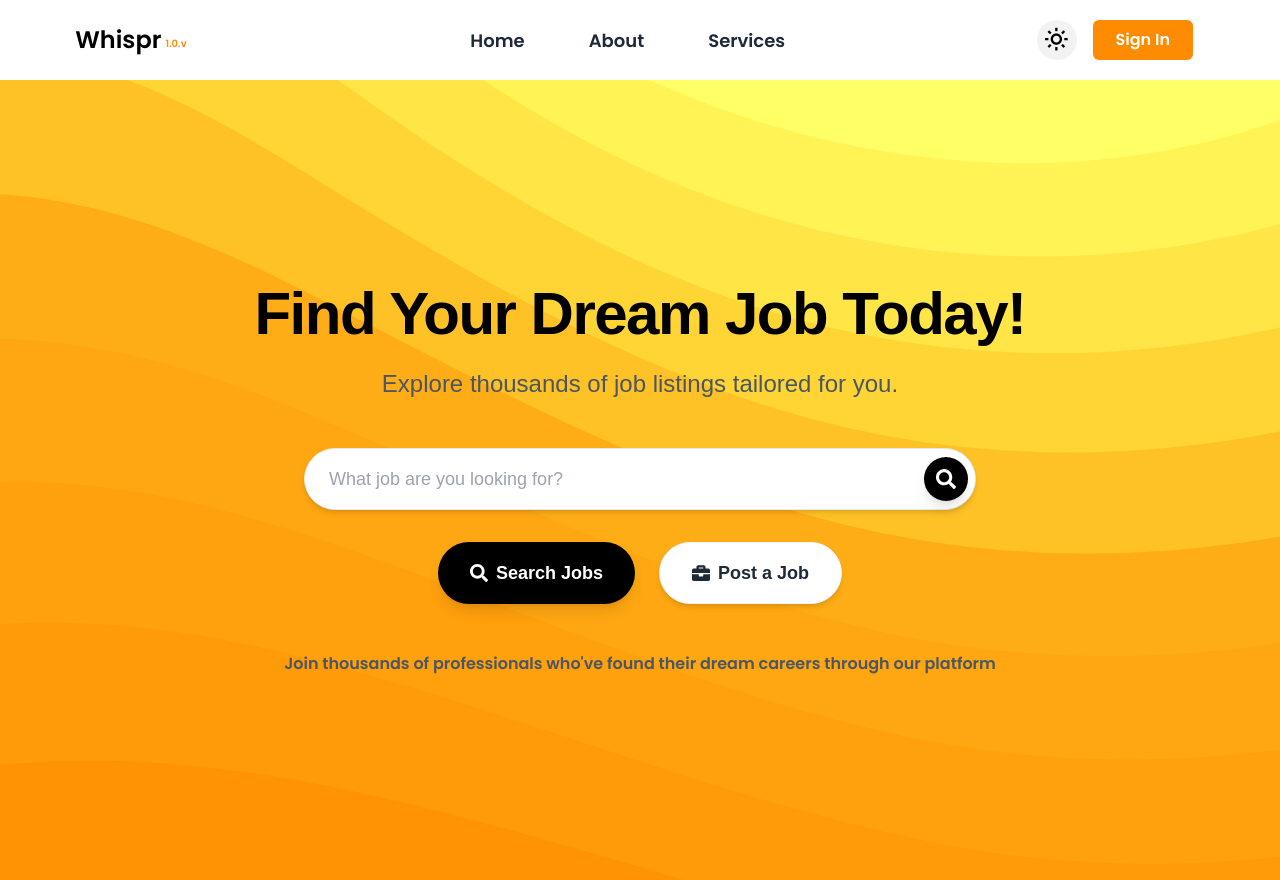
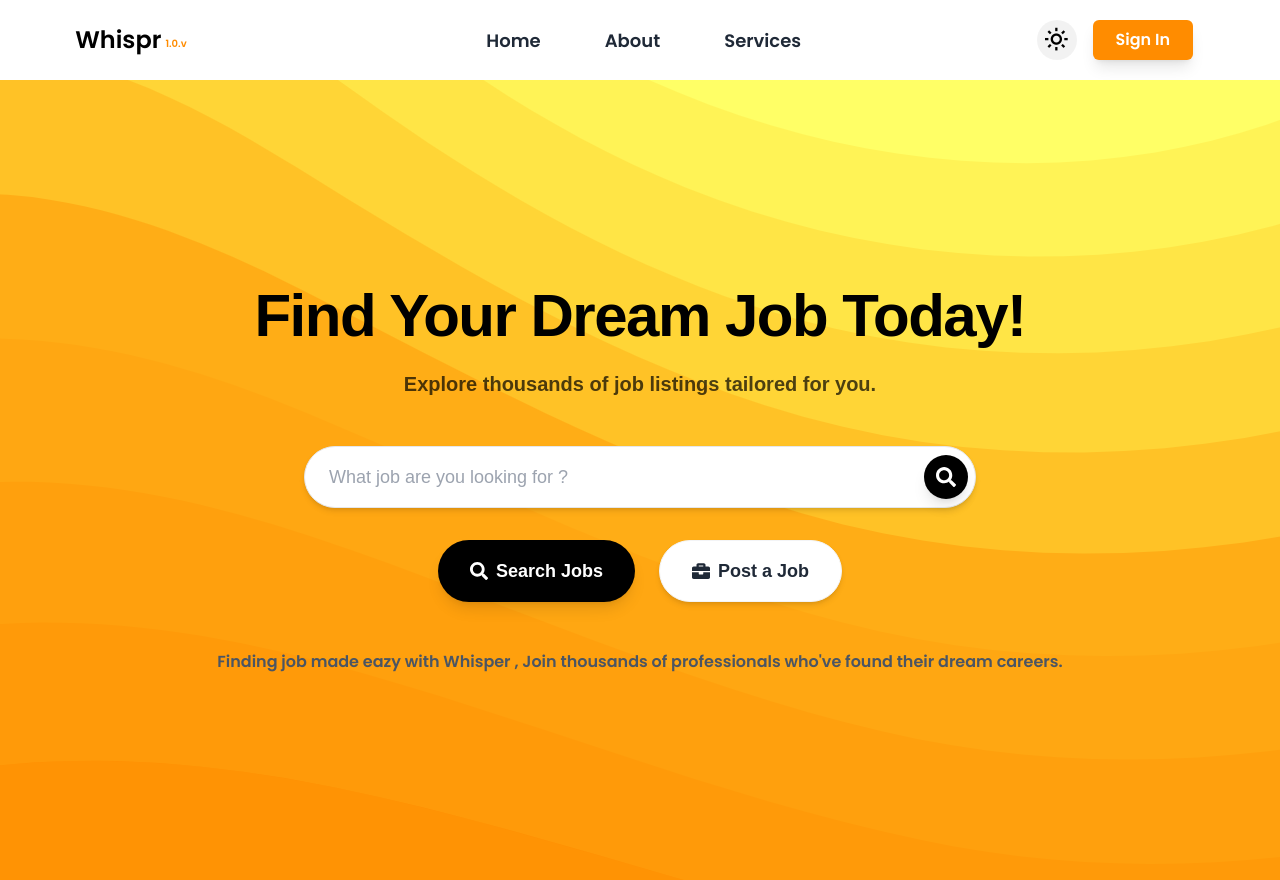
Before and after one commit to AREOPAGO7/Whispr, a Next.js app: page / in a window 1280 px wide. Built offline with nearby package versions, Linux system fonts and the light colour scheme.

Commit message:
minor changes

```diff
--- a/src/components/Main.jsx
+++ b/src/components/Main.jsx
@@ -45,7 +45,7 @@ const Main = () => {
           <h1 className="mb-6 text-4xl font-bold tracking-tight text-black md:text-6xl">
             Find Your Dream Job Today!
           </h1>
-          <p className="mb-12 text-xl text-gray-600 md:text-2xl ">
+          <p className="mb-12 text-xl font-bold text-black/70 md:text-xl ">
             Explore thousands of job listings tailored for you.
           </p>
 
@@ -54,7 +54,7 @@ const Main = () => {
               <input
                 type="text"
                 className="w-full px-6 py-4 text-lg bg-white border border-gray-200 rounded-full shadow-md focus:outline-none focus:ring-2 focus:ring-primary focus:border-transparent"
-                placeholder="What job are you looking for?"
+                placeholder="What job are you looking for ?"
                 value={searchQuery}
                 onChange={(e) => setSearchQuery(e.target.value)}
               />
@@ -80,7 +80,7 @@ const Main = () => {
 
           <div className="mt-12">
             <p className={`text-gray-600 ${poppins.className}`}>
-              Join thousands of professionals who've found their dream careers through our platform
+              Finding job made eazy with Whisper , Join thousands of professionals who've found their dream careers.
             </p>
           </div>
         </div>
--- a/src/components/Navbar.tsx
+++ b/src/components/Navbar.tsx
@@ -27,7 +27,7 @@ export default function Navbar() {
           Whispr <span className='text-[10px] pt-2 pl-1 text-primary font-bold'> 1.0.v</span>
         </span>
       </div>
-      <ul className="flex space-x-16 mr-8 ml-16 ">
+      <ul className="flex space-x-16  ml-16 ">
         <li>
           <a href="#" className={`text-gray-800 text-[18px] font-bold hover:text-primary transition-colors ${poppins.className}`}>
             Home
@@ -50,7 +50,7 @@ export default function Navbar() {
       <BoxIcon name='sun' />
       </div>
         <button
-          className="bg-primary text-white font-bold px-4 py-2 rounded-md hover:bg-primary transition-colors mr-3 w-[100px]"
+          className="bg-primary text-white shadow-lg font-bold px-4 py-2 rounded-md hover:bg-primary transition-colors mr-3 w-[100px]"
           onClick={() => setAuthOpen(true)}
         >
           <span className={poppins.className}>{isSignUp ? 'Sign Up' : 'Sign In'}</span>
```
